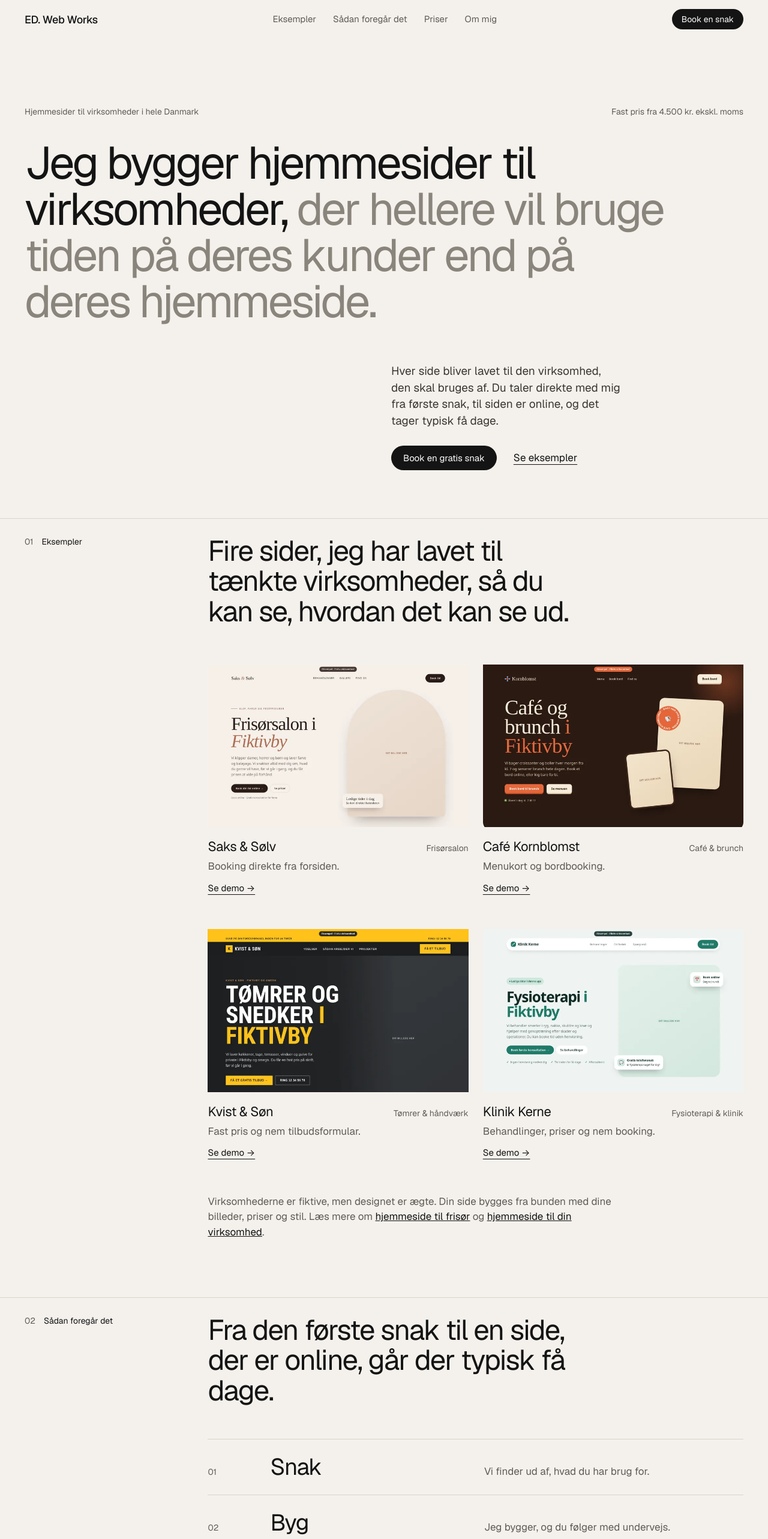
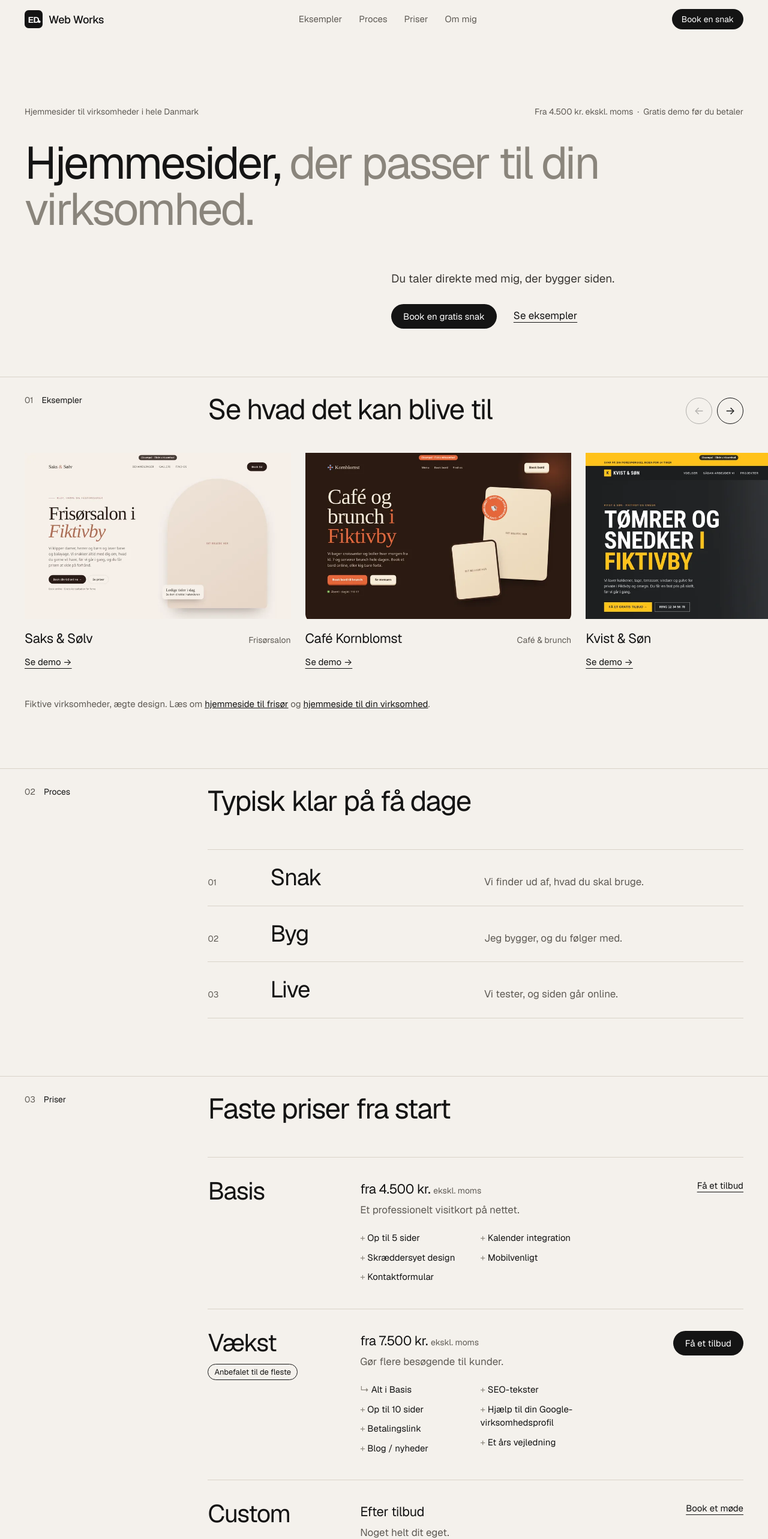
Before and after one commit to drey1008/ed-test-c061e74e, a plain HTML site: page redesign/index.html in a window 1280 px wide. Shown: the top 2566 px of the page at 60% size. Drawn offline with nearby package versions, Linux system fonts and the light colour scheme.

Commit message:
Redesign v2: kortere tekst, demo-karrusel (preview, noindex)

```diff
--- a/redesign/index.html
+++ b/redesign/index.html
@@ -64,7 +64,7 @@ h2{font-weight:400;font-size:clamp(30px,3.7vw,54px);line-height:1.06;letter-spac
 .intro{max-width:46ch;color:var(--g);margin-top:22px}
 
 /* eksempler */
-.demos{display:grid;grid-template-columns:1fr 1fr;gap:56px 24px;margin-top:64px}
+
 .demo .shot{display:block;background:#e3ded5;aspect-ratio:16/10;overflow:hidden}
 .demo .shot img{width:100%;height:100%;object-fit:cover;transition:transform .6s cubic-bezier(.2,.7,.2,1)}
 .demo .shot:hover img{transform:scale(1.025)}
@@ -73,7 +73,7 @@ h2{font-weight:400;font-size:clamp(30px,3.7vw,54px);line-height:1.06;letter-spac
 .demo .cat{font-size:14px;color:var(--g)}
 .demo p{color:var(--g);margin-top:4px}
 .demo .tl{display:inline-block;margin-top:12px;font-size:15px}
-.ex-note{margin-top:56px;max-width:60ch;color:var(--g)}
+.ex-note{margin-top:28px;max-width:70ch;color:var(--g)}
 .ex-note a{color:var(--ink)}
 
 /* proces */
@@ -140,13 +140,15 @@ input::placeholder,textarea::placeholder{color:#8f897f}
  body{font-size:16px}
  .links{display:none}
  .hero{padding-top:44px}
+ .meta .dot{display:none}.meta .nw{display:block}
+ .hero-foot{margin-top:32px}
  .meta{flex-direction:column;gap:4px;margin-bottom:24px}
  .hero h1{font-size:clamp(36px,10.4vw,56px);line-height:1.04}
  .hero-foot p,.hero-cta{grid-column:1/-1}
  .hero-cta{gap:20px}
  .label,.body{grid-column:1/-1}
  .label{margin-bottom:28px}
- .demos{grid-template-columns:1fr;gap:44px}
+
  .steps li{grid-template-columns:44px 1fr;gap:8px 16px}
  .steps p{grid-column:2}
  .plan{grid-template-columns:1fr;gap:16px}
@@ -161,24 +163,41 @@ input::placeholder,textarea::placeholder{color:#8f897f}
  .row2{grid-template-columns:1fr}
 }
 @media (prefers-reduced-motion:reduce){*{transition:none!important;scroll-behavior:auto!important}}
+
+/* logo */
+.logo{display:inline-flex;align-items:center;gap:10px}
+.logo svg{width:30px;height:30px;flex:none}
+/* demo-rail */
+.ex-top{display:flex;justify-content:space-between;align-items:flex-end;gap:24px}
+.arrows{display:flex;gap:8px}
+.arr{width:44px;height:44px;border-radius:50%;border:1px solid var(--ink);background:transparent;color:var(--ink);font:400 18px/1 var(--f);cursor:pointer;display:grid;place-items:center;transition:background .2s,color .2s,opacity .2s}
+.arr:hover:not(:disabled){background:var(--ink);color:#fff}
+.arr:disabled{opacity:.3;cursor:default}
+.rail-wrap{grid-column:1/-1;margin-top:48px;margin-right:calc(-1*var(--pad))}
+.rail:focus:not(:focus-visible){outline:none}
+.rail{display:flex;gap:24px;overflow-x:auto;scroll-snap-type:x mandatory;scroll-behavior:smooth;scroll-padding-left:0;padding-right:var(--pad);padding-bottom:18px;list-style:none;scrollbar-width:thin;scrollbar-color:var(--gl) transparent;overscroll-behavior-x:contain}
+.rail::-webkit-scrollbar{height:4px}.rail::-webkit-scrollbar-thumb{background:var(--gl)}
+.rail>li{flex:0 0 calc((100% - 2*24px - var(--pad)) / 2.5);scroll-snap-align:start;min-width:0}
+.ex-note{grid-column:1/-1;margin-top:28px;font-size:15px}
+@media (max-width:860px){.rail>li{flex-basis:78%}.rail{gap:16px}.arr{width:40px;height:40px}.ex-top h2{max-width:none}}
 </style>
 </head>
 <body>
 <a class="skip" href="#main">Gå til indhold</a>
 <header class="w">
  <div class="nav">
-  <a class="logo" href="#" aria-label="ED. Web Works, til toppen">ED. Web Works</a>
-  <nav aria-label="Hovedmenu"><ul class="links"><li><a href="#eksempler">Eksempler</a></li><li><a href="#proces">Sådan foregår det</a></li><li><a href="#priser">Priser</a></li><li><a href="#om">Om mig</a></li></ul></nav>
+  <a class="logo" href="#" aria-label="ED. Web Works, til toppen"><svg viewBox="0 0 64 64" aria-hidden="true"><rect width="64" height="64" rx="14" fill="#141414"/><text x="12" y="44" font-family="Helvetica,Arial,sans-serif" font-size="30" font-weight="600" fill="#fff" letter-spacing="-1">ED</text><circle cx="52" cy="41" r="4.5" fill="#fff"/></svg><span>Web Works</span></a>
+  <nav aria-label="Hovedmenu"><ul class="links"><li><a href="#eksempler">Eksempler</a></li><li><a href="#proces">Proces</a></li><li><a href="#priser">Priser</a></li><li><a href="#om">Om mig</a></li></ul></nav>
   <a class="btn sm" href="#kontakt">Book en snak</a>
  </div>
 </header>
 
 <main id="main">
  <section class="hero w grid" aria-labelledby="hero-title">
-  <p class="meta"><span>Hjemmesider til virksomheder i hele Danmark</span><span>Fast pris fra 4.500 kr. ekskl. moms</span></p>
-  <h1 id="hero-title">Jeg bygger hjemmesider til virksomheder, <span>der hellere vil bruge tiden på deres kunder end på deres hjemmeside.</span></h1>
+  <p class="meta"><span>Hjemmesider til virksomheder i hele Danmark</span><span><span class="nw">Fra 4.500 kr. ekskl. moms</span><span class="dot" aria-hidden="true"> &nbsp;·&nbsp; </span><span class="nw">Gratis demo før du betaler</span></span></p>
+  <h1 id="hero-title">Hjemmesider, <span>der passer til din virksomhed.</span></h1>
   <div class="hero-foot">
-   <p>Hver side bliver lavet til den virksomhed, den skal bruges af. Du taler direkte med mig fra første snak, til siden er online, og det tager typisk få dage.</p>
+   <p>Du taler direkte med mig, der bygger siden.</p>
    <div class="hero-cta">
     <a class="btn" href="#kontakt">Book en gratis snak</a>
     <a class="tl" href="#eksempler">Se eksempler</a>
@@ -188,46 +207,45 @@ input::placeholder,textarea::placeholder{color:#8f897f}
 
  <section id="eksempler" class="sec w grid" aria-labelledby="eksempler-title">
   <p class="label"><span>01</span><b>Eksempler</b></p>
-  <div class="body">
-   <h2 id="eksempler-title">Fire sider, jeg har lavet til tænkte virksomheder, så du kan se, hvordan det kan se ud.</h2>
-   <div class="demos">
-    <article class="demo">
+  <div class="body ex-top">
+   <h2 id="eksempler-title">Se hvad det kan blive til</h2>
+   <div class="arrows"><button class="arr" type="button" data-dir="-1" aria-controls="rail" aria-label="Forrige eksempel">←</button><button class="arr" type="button" data-dir="1" aria-controls="rail" aria-label="Næste eksempel">→</button></div>
+  </div>
+  <div class="rail-wrap">
+   <ul class="rail" id="rail" tabindex="0" aria-label="Eksempler på hjemmesider, rul vandret">
+    <li class="demo">
      <a class="shot" href="../demoer/frisor/" tabindex="-1" aria-hidden="true"><img src="../demoer/thumbs/frisor.webp?v=3" alt="" width="800" height="500" loading="lazy" decoding="async"></a>
      <div class="cap"><h3>Saks &amp; Sølv</h3><span class="cat">Frisørsalon</span></div>
-     <p>Booking direkte fra forsiden.</p>
      <a class="tl" href="../demoer/frisor/" aria-label="Se demoen til frisørsalonen Saks og Sølv">Se demo →</a>
-    </article>
-    <article class="demo">
+    </li>
+    <li class="demo">
      <a class="shot" href="../demoer/cafe/" tabindex="-1" aria-hidden="true"><img src="../demoer/thumbs/cafe.webp?v=3" alt="" width="800" height="500" loading="lazy" decoding="async"></a>
      <div class="cap"><h3>Café Kornblomst</h3><span class="cat">Café &amp; brunch</span></div>
-     <p>Menukort og bordbooking.</p>
      <a class="tl" href="../demoer/cafe/" aria-label="Se demoen til Café Kornblomst">Se demo →</a>
-    </article>
-    <article class="demo">
+    </li>
+    <li class="demo">
      <a class="shot" href="../demoer/tomrer/" tabindex="-1" aria-hidden="true"><img src="../demoer/thumbs/tomrer.webp?v=3" alt="" width="800" height="500" loading="lazy" decoding="async"></a>
      <div class="cap"><h3>Kvist &amp; Søn</h3><span class="cat">Tømrer &amp; håndværk</span></div>
-     <p>Fast pris og nem tilbudsformular.</p>
      <a class="tl" href="../demoer/tomrer/" aria-label="Se demoen til tømrerfirmaet Kvist og Søn">Se demo →</a>
-    </article>
-    <article class="demo">
+    </li>
+    <li class="demo">
      <a class="shot" href="../demoer/fysio/" tabindex="-1" aria-hidden="true"><img src="../demoer/thumbs/fysio.webp?v=3" alt="" width="800" height="500" loading="lazy" decoding="async"></a>
      <div class="cap"><h3>Klinik Kerne</h3><span class="cat">Fysioterapi &amp; klinik</span></div>
-     <p>Behandlinger, priser og nem booking.</p>
      <a class="tl" href="../demoer/fysio/" aria-label="Se demoen til fysioterapiklinikken Klinik Kerne">Se demo →</a>
-    </article>
-   </div>
-   <p class="ex-note">Virksomhederne er fiktive, men designet er ægte. Din side bygges fra bunden med dine billeder, priser og stil. Læs mere om <a href="../hjemmeside-til-frisoer/">hjemmeside til frisør</a> og <a href="../hjemmeside-til-virksomhed/">hjemmeside til din virksomhed</a>.</p>
+    </li>
+   </ul>
   </div>
+  <p class="ex-note">Fiktive virksomheder, ægte design. Læs om <a href="../hjemmeside-til-frisoer/">hjemmeside til frisør</a> og <a href="../hjemmeside-til-virksomhed/">hjemmeside til din virksomhed</a>.</p>
  </section>
 
  <section id="proces" class="sec w grid" aria-labelledby="proces-title">
-  <p class="label"><span>02</span><b>Sådan foregår det</b></p>
+  <p class="label"><span>02</span><b>Proces</b></p>
   <div class="body">
-   <h2 id="proces-title">Fra den første snak til en side, der er online, går der typisk få dage.</h2>
+   <h2 id="proces-title">Typisk klar på få dage</h2>
    <ol class="steps">
-    <li><span class="n">01</span><h3>Snak</h3><p>Vi finder ud af, hvad du har brug for.</p></li>
-    <li><span class="n">02</span><h3>Byg</h3><p>Jeg bygger, og du følger med undervejs.</p></li>
-    <li><span class="n">03</span><h3>Live</h3><p>Vi tester sammen, og siden går i luften.</p></li>
+    <li><span class="n">01</span><h3>Snak</h3><p>Vi finder ud af, hvad du skal bruge.</p></li>
+    <li><span class="n">02</span><h3>Byg</h3><p>Jeg bygger, og du følger med.</p></li>
+    <li><span class="n">03</span><h3>Live</h3><p>Vi tester, og siden går online.</p></li>
    </ol>
   </div>
  </section>
@@ -235,33 +253,33 @@ input::placeholder,textarea::placeholder{color:#8f897f}
  <section id="priser" class="sec w grid" aria-labelledby="priser-title">
   <p class="label"><span>03</span><b>Priser</b></p>
   <div class="body">
-   <h2 id="priser-title">Tre pakker og en fast månedlig aftale, hvis jeg skal passe siden for dig.</h2>
+   <h2 id="priser-title">Faste priser fra start</h2>
    <div class="plans">
     <article class="plan">
-     <div><h3>Basis</h3><p class="for">Til visitkortet</p></div>
-     <div><p class="price">fra 4.500 kr. <small>ekskl. moms</small></p><p class="desc">Til dig der skal online med et professionelt visitkort.</p>
+     <div><h3>Basis</h3></div>
+     <div><p class="price">fra 4.500 kr. <small>ekskl. moms</small></p><p class="desc">Et professionelt visitkort på nettet.</p>
       <ul><li>Op til 5 sider</li><li>Skræddersyet design</li><li>Kontaktformular</li><li>Kalender integration</li><li>Mobilvenligt</li></ul></div>
      <a class="act tl" href="#kontakt" data-pakke="Basis">Få et tilbud</a>
     </article>
     <article class="plan">
-     <div><h3>Vækst</h3><p class="for">Til væksten</p><span class="rec">Anbefalet til de fleste</span></div>
-     <div><p class="price">fra 7.500 kr. <small>ekskl. moms</small></p><p class="desc">Til virksomheden der vil konvertere besøgende til kunder.</p>
+     <div><h3>Vækst</h3><span class="rec">Anbefalet til de fleste</span></div>
+     <div><p class="price">fra 7.500 kr. <small>ekskl. moms</small></p><p class="desc">Gør flere besøgende til kunder.</p>
       <ul><li class="inc">Alt i Basis</li><li>Op til 10 sider</li><li>Betalingslink</li><li>Blog / nyheder</li><li>SEO-tekster</li><li>Hjælp til din Google-virksomhedsprofil</li><li>Et års vejledning</li></ul></div>
      <a class="act btn" href="#kontakt" data-pakke="Vækst">Få et tilbud</a>
     </article>
     <article class="plan">
-     <div><h3>Custom</h3><p class="for">Til det helt egne</p></div>
-     <div><p class="price">Efter tilbud</p><p class="desc">Til virksomheden der vil have noget helt eget.</p>
+     <div><h3>Custom</h3></div>
+     <div><p class="price">Efter tilbud</p><p class="desc">Noget helt dit eget.</p>
       <ul><li class="inc">Alt i Vækst</li><li>APP</li><li>Ubegrænset antal sider</li><li>Skræddersyede integrationer</li><li>Flersproget hvis nødvendigt</li><li>Dedikeret sparring</li><li>Opstart af sociale medier</li><li>Vejledning efter aftale</li></ul></div>
-     <a class="act tl" href="#kontakt" data-pakke="Custom">Book et uforpligtende møde</a>
+     <a class="act tl" href="#kontakt" data-pakke="Custom">Book et møde</a>
     </article>
     <article class="plan">
      <div><h3>Drift</h3><p class="for">Tilvalg</p></div>
-     <div><p class="price">249 kr./md. <small>ekskl. moms</small></p><p class="desc">Jeg holder siden ved lige, så du kan passe din forretning. Du får domæne, hosting, rettelser og opdateringer.</p></div>
+     <div><p class="price">249 kr./md. <small>ekskl. moms</small></p><p class="desc">Domæne, hosting, rettelser og opdateringer.</p></div>
      <a class="act tl" href="#kontakt" data-pakke="Drift">Få et tilbud</a>
     </article>
    </div>
-   <p class="pk-note">Alle priser er fra-priser ekskl. moms. Du får et skræddersyet tilbud efter en kort snak.</p>
+   <p class="pk-note">Du får et skræddersyet tilbud efter en kort snak.</p>
   </div>
  </section>
 
@@ -270,8 +288,8 @@ input::placeholder,textarea::placeholder{color:#8f897f}
   <div class="body about">
    <figure><picture><source srcset="../edin.webp" type="image/webp"><img src="../edin.jpg" alt="Edin, stifter af ED. Web Works" width="382" height="434" loading="lazy" decoding="async"></picture></figure>
    <div class="txt">
-    <h2 id="om-title">Et alternativ til de dyre bureauer og de færdige skabeloner.</h2>
-    <p>Jeg er Edin, cand.merc. i Marketing og projektleder ved siden af ED. Jeg bygger sider, der passer til din forretning, uden lange ventetider. Typisk færdig på få dage, også i weekender og på helligdage, hvis din deadline kræver det.</p>
+    <h2 id="om-title">Hej, jeg er Edin</h2>
+    <p>Jeg bygger hver side selv, så du taler med den, der laver arbejdet.</p>
     <dl class="facts">
      <div><dt>Uddannelse</dt><dd>cand.merc. i Marketing</dd></div>
      <div><dt>Levering</dt><dd>Typisk inden for få dage</dd></div>
@@ -283,11 +301,8 @@ input::placeholder,textarea::placeholder{color:#8f897f}
 
  <section id="kontakt" class="contact w" aria-labelledby="kontakt-title">
   <div class="grid">
-   <h2 id="kontakt-title">Fortæl mig lidt om din virksomhed.</h2>
-   <div class="side">
-    <p>Skriv kort om dit projekt, så vender jeg tilbage hurtigst muligt. Den første snak er gratis og uforpligtende.</p>
-    <ul><li>Du taler direkte med mig, der bygger siden</li><li>Typisk færdig inden for få dage</li></ul>
-   </div>
+   <h2 id="kontakt-title">Fortæl om din virksomhed</h2>
+   <div class="side"><p>Skriv kort om dit projekt. Jeg svarer hurtigst muligt.</p></div>
    <form id="kontaktform" action="#" method="POST" novalidate>
     <input type="hidden" name="_subject" value="Ny henvendelse fra edwebworks.com">
     <div class="hp" aria-hidden="true"><label for="form-hp">Udfyld ikke dette felt</label><input id="form-hp" type="text" name="_honey" tabindex="-1" autocomplete="off"></div>
@@ -298,7 +313,7 @@ input::placeholder,textarea::placeholder{color:#8f897f}
     <div><label for="form-pakke">Hvilken pakke er du interesseret i?</label>
      <select id="form-pakke" name="pakke"><option>Basis</option><option>Vækst</option><option>Custom</option><option>Drift</option><option selected>Ved ikke endnu</option></select></div>
     <div><label for="form-besked">Besked</label><textarea id="form-besked" name="besked" placeholder="Fortæl kort om dit projekt..." required></textarea></div>
-    <div class="send"><button class="btn inv" type="submit">Send besked</button><p class="small">Uforpligtende. Du binder dig ikke til noget.</p></div>
+    <div class="send"><button class="btn inv" type="submit">Send besked</button><p class="small">Uforpligtende.</p></div>
     <p class="form-status" role="status" aria-live="polite"></p>
    </form>
   </div>
@@ -312,6 +327,12 @@ Promise.resolve({ok:true,json:function(){return Promise.resolve({success:true})}
 .then(function(r){return r.json()})
 .then(function(){f.innerHTML='<div class="form-done"><h3>Tak, jeg vender tilbage hurtigst muligt.</h3><p>Din besked er sendt. Du taler direkte med mig, der bygger siden.</p></div>'})})})();
 document.querySelectorAll('[data-pakke]').forEach(function(a){a.addEventListener('click',function(){document.getElementById('form-pakke').value=a.dataset.pakke})});
+(function(){var r=document.getElementById('rail');if(!r)return;var b=document.querySelectorAll('.arr');
+function step(){var li=r.querySelector('li');return li?li.getBoundingClientRect().width+parseFloat(getComputedStyle(r).columnGap||24):r.clientWidth*.8}
+function upd(){b[0].disabled=r.scrollLeft<4;b[1].disabled=r.scrollLeft+r.clientWidth>=r.scrollWidth-4}
+b.forEach(function(x){x.addEventListener('click',function(){r.scrollBy({left:step()*+x.dataset.dir,behavior:'smooth'})})});
+r.addEventListener('keydown',function(e){if(e.key==='ArrowRight'||e.key==='ArrowLeft'){e.preventDefault();r.scrollBy({left:step()*(e.key==='ArrowRight'?1:-1),behavior:'smooth'})}});
+r.addEventListener('scroll',function(){window.requestAnimationFrame(upd)},{passive:true});window.addEventListener('resize',upd);upd()})();
 </script>
 </body>
 </html>
```
